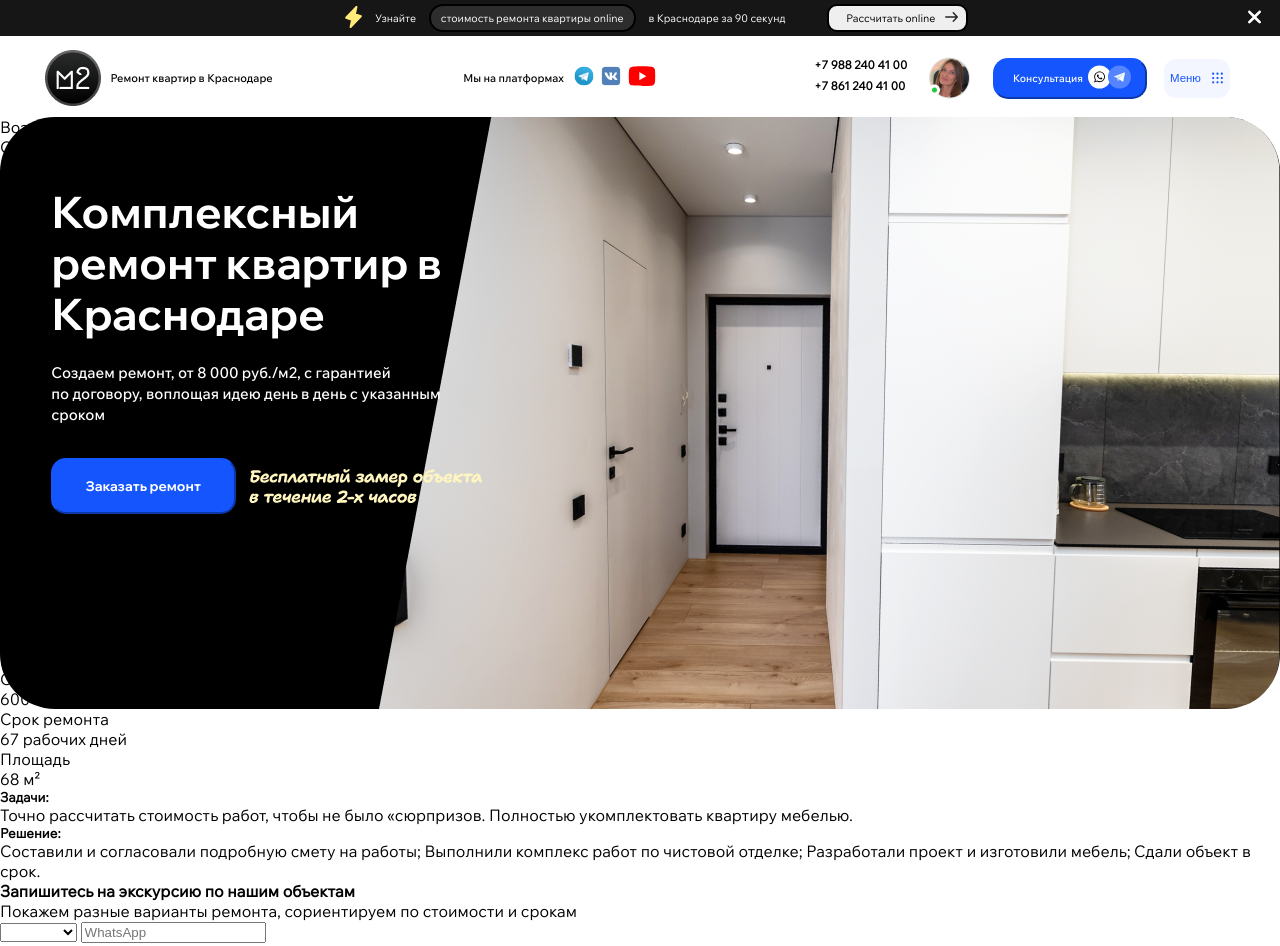
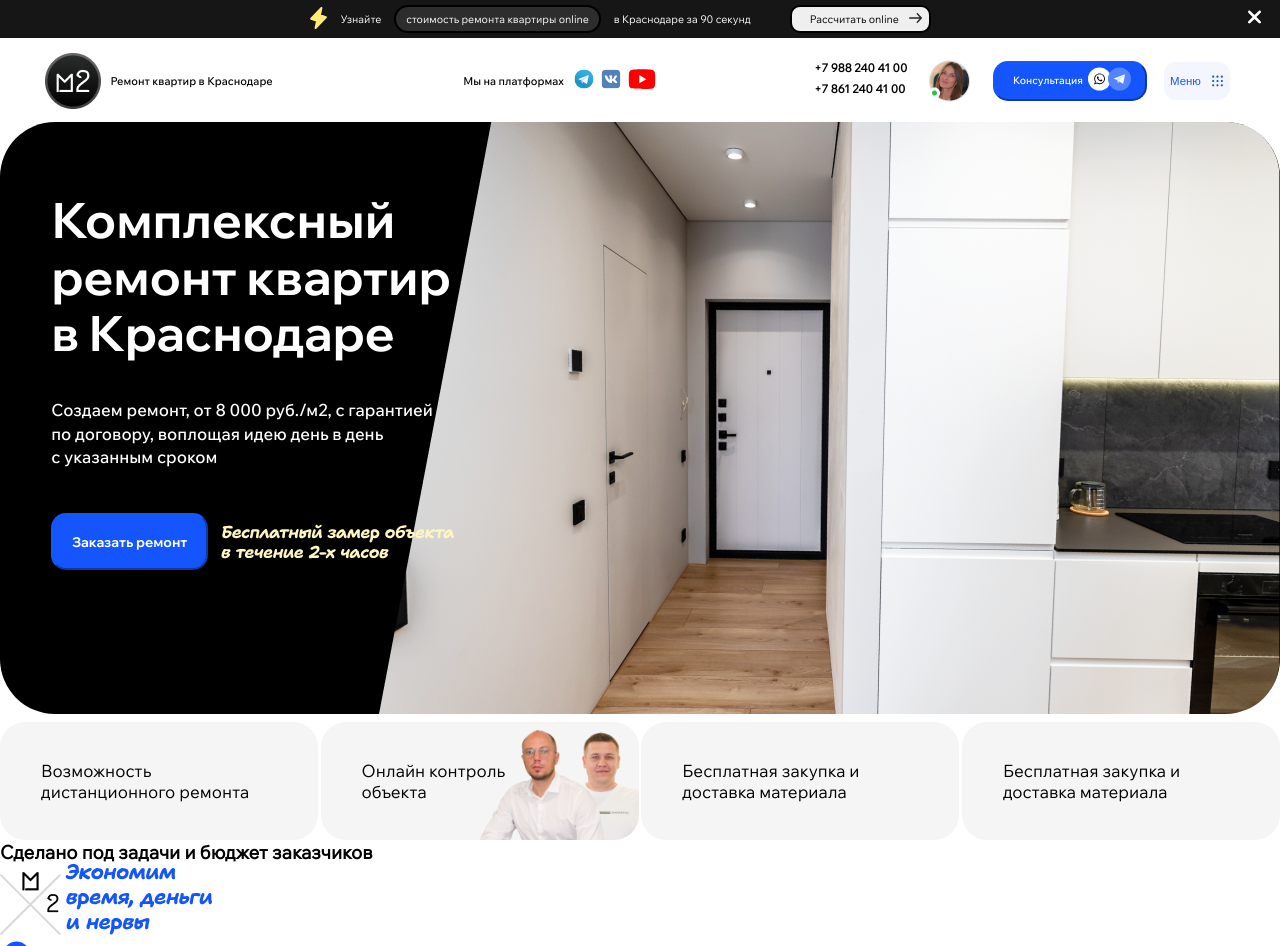
Before and after one commit to OFigurovskaya/renovation, a plain HTML site: page index.html in a window 1280 px wide. Shown: the top 946 px of the page. Drawn offline with Linux system fonts and the light colour scheme.

Commit message:
block_one styled

```diff
--- a/index.html
+++ b/index.html
@@ -67,9 +67,8 @@
 
         <main>
             <div class="repair">
+                <div class="slider-wrapper">
                     <div class="repair__sliderBig">
-                    <div class="slider"></div>
-                </div>
                         <div class="text-wrapper">
                             <h2 class="repair__title">Комплексный ремонт квартир в Краснодаре</h2>
                             <p class="repair__descr">Создаем ремонт, от 8 000 руб./м2, с гарантией по договору, воплощая
@@ -81,6 +80,13 @@
                             </div>
 
                         </div>
+                        <div class="slider">
+
+                        </div>
+                    </div>
+
+
+                </div>
 
                 <div class="repair__blocks">
                     <div class="block">
@@ -88,7 +94,7 @@
                     </div>
                     <div class="block">
                         <p>Онлайн контроль объекта</p>
-                        <img src="./src/assets/images/repair__mеn.png" alt="">
+                        <!-- <img src="./src/assets/images/repair__mеn.png" alt=""> -->
                     </div>
                     <div class="block">
                         <p>Бесплатная закупка и доставка материала</p>
--- a/script.js
+++ b/script.js
@@ -6,7 +6,7 @@ close.addEventListener('click', () => {
     calculation.style.display = 'none'
 })
 
-const sliderBig = document.querySelector('.text-wrapper');
+const sliderBig = document.querySelector('.slider-wrapper');
 const slider = document.querySelector('.slider');
 let toggle = false;
 sliderBig.addEventListener('touchmove', slide, false);
--- a/src/colors.scss
+++ b/src/colors.scss
@@ -1,3 +1,4 @@
 $sizeindex: calc(1vw + 1vh);
 $blue: #1455FD;
 $grayLight: #F4F6FF;
+$blocksColor: #F5F5F5;
--- a/src/media.scss
+++ b/src/media.scss
@@ -23,10 +23,36 @@
         }
     }
 
+    .repair {
 
+        &__sliderBig {
+            height: 434px;
+
+            .slider {
+                height: 434px;
+            }
+        }
+
+        &__title {
+            font-size: calc($sizeindex * 1.5);
+            width: 70vw;
+        }
+
+        &__descr {
+            font-size: calc($sizeindex * 0.7);
+            width: 70vw;
+            margin-bottom: 5%;
+        }
+
+        &__order {
+            width: 50%;
+            gap: 13px;
+        }
+
+    }
 }
 
-@media(min-width: 1900px) {
+@media(min-width: 1760px) {
     .calculation {
         &__text1::before {
             margin-right: 80px;
@@ -37,12 +63,13 @@
         &__title {
             font-size: calc($sizeindex * 1.5);
             width: 70vw;
+            margin-bottom: 7vh;
         }
 
         &__descr {
-            font-size: calc($sizeindex * 0.55);
+            font-size: calc($sizeindex * 0.7);
             width: 70vw;
-            margin-bottom: 5%;
+            margin-bottom: 9vh;
         }
 
         .text-wrapper {
@@ -50,7 +77,27 @@
         }
 
         &__button {
-            padding: 1.2% 0;
+            padding: 5% 0;
         }
     }
 }
+
+@media(min-width: 2900px) {
+    .repair {
+        &__title {
+            margin-bottom: 4vh;
+        }
+
+        &__descr {
+            margin-bottom: 5vh;
+        }
+
+        .text-wrapper {
+            padding: 2.5% 4%;
+        }
+
+        &__button {
+            padding: 2.5% 0;
+        }
+    }
+}
--- a/src/style.scss
+++ b/src/style.scss
@@ -14,14 +14,14 @@
     background-color: #161616;
     display: grid;
     grid-template-columns: 2fr 5vw;
-    padding: 0.5vh 0;
+    padding: 0.6vh 0;
     position: fixed;
     top: 0;
     width: 100%;
 
     &__wrapper {
         display: grid;
-        grid-template-columns: 68% 32%;
+        grid-template-columns: 65% 35%;
     }
 
     &__descr {
@@ -95,7 +95,7 @@
 .header {
     display: grid;
     grid-template-columns: 0.7fr 1fr 1fr;
-    padding: 1.3vh 3.5vw;
+    padding: 1.6vh 3.5vw;
 
     &__logo {
         display: grid;
@@ -194,8 +194,14 @@
 .repair {
     position: relative;
 
+    //slider + text
+    .slider-wrapper {
+        margin-bottom: 1vh;
+        position: relative;
+    }
 
     &__sliderBig {
+        display: flex;
         background-image: url('./assets/images/SliderAll.png');
         background-repeat: no-repeat;
         background-color: #000;
@@ -203,53 +209,103 @@
         width: 100vw;
         height: 592px;
         border-radius: 55px;
-        position: absolute;
+        position: relative;
     }
 
     .slider {
+        display: flex;
         background-image: url('./assets/images/Slider1.png');
         background-repeat: no-repeat;
         background-position: right;
         height: 592px;
         border-radius: 55px;
         visibility: hidden;
-        transition: 0.3s all ease-in-out;
+        position: absolute;
+        width: 100%;
     }
 
     .text-wrapper {
+        display: flex;
+        flex-direction: column;
         position: absolute;
         padding: 5.5% 4%;
         width: 90%;
+        z-index: 9999;
     }
 
     &__title {
         color: white;
-        font-size: calc($sizeindex * 2.1);
+        font-size: calc($sizeindex * 2.35);
         font-family: 'WixMadeforDisplay-Bold';
         width: 35%;
         line-height: 116%;
-        margin-bottom: 3vh;
+        margin-bottom: 4.5vh;
     }
 
     &__descr {
         color: white;
-        font-size: calc($sizeindex * 0.72);
+        font-size: calc($sizeindex * 0.81);
         font-family: 'WixMadeforText-Medium';
         line-height: 140%;
         width: 35%;
-        margin-bottom: 4vh;
+        margin-bottom: 5.5vh;
     }
 
     &__order {
         display: flex;
+        width: 35%;
         gap: 13px;
     }
 
     &__button {
-        width: 16%;
-        padding: 1.5% 0;
+        width: 45%;
+        padding: 4.5% 0;
         font-size: calc($sizeindex * 0.65);
         font-family: 'WixMadeforDisplay-Bold';
+    }
+    //slider + text end
+
+    //sting under slider
+
+    &__blocks {
+        display: flex;
+        position: relative;
+        justify-content: space-between;
+        gap: 0.2vw;
+
+        .block {
+            background-color: $blocksColor;
+            border-radius: 25px;
+            flex-grow: 1;
+            width: 0%;
+            padding: 3% 3.2%;
+
+            p {
+                font-family: 'WixMadeforTextRegular';
+                font-size: calc($sizeindex * 0.82);
+            }
+        }
+
+        .block:nth-child(2) {
+            background-image: url('./assets/images/repair__mеn.png');
+            background-repeat: no-repeat;
+            background-position: right top;
+            box-sizing: border-box;
+            background-size: 54%;
+
+            p {
+                width: 15vw;
+            }
+
+
+
+            img {
+                // position: absolute;
+                // top: 0;
+                // right: 0;
+                // bottom: 0;
+            }
+        }
     }
 
 }
```
Also changed, not shown: src/style.css, 1 other file. Lines whose indentation alone changed are shown as unchanged.
